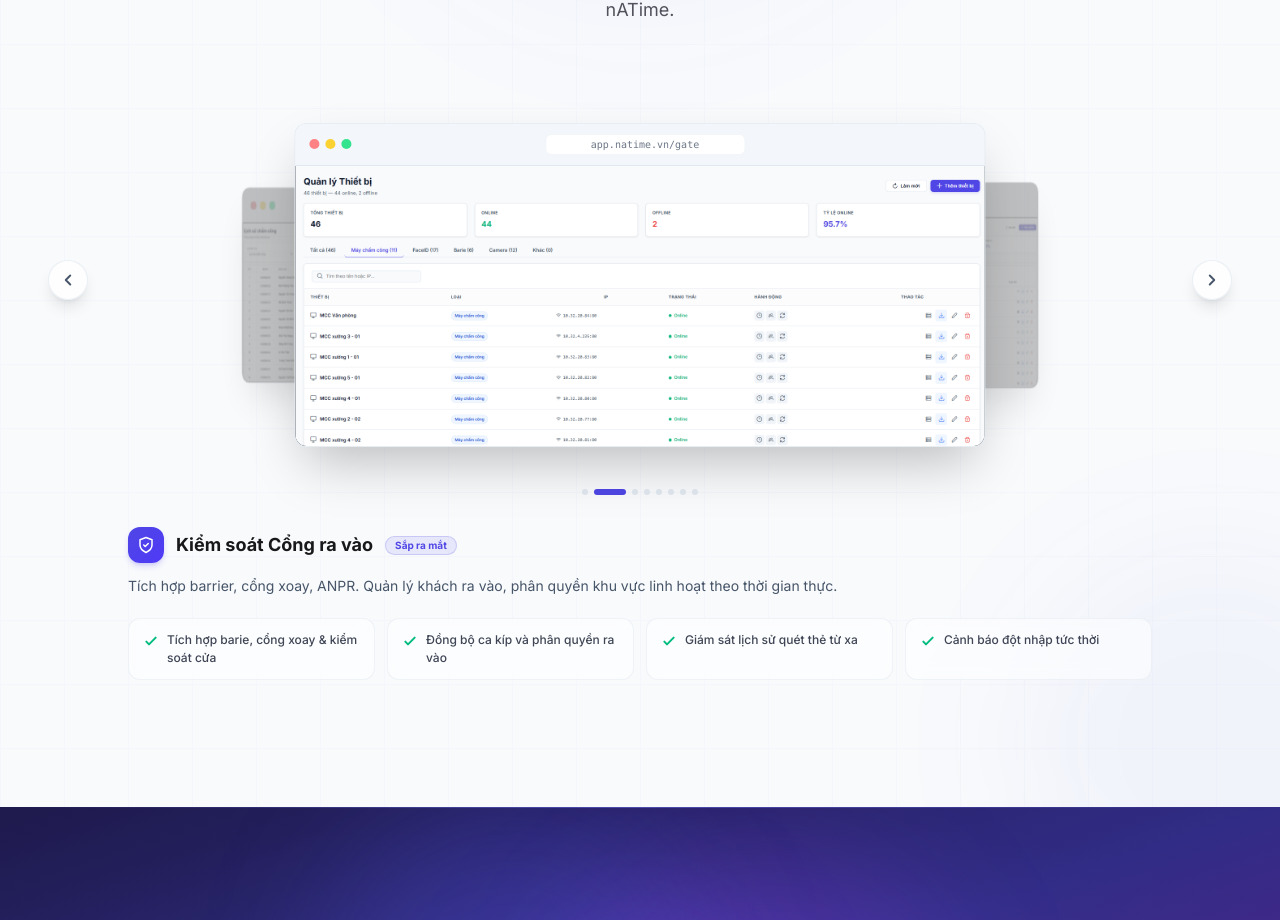
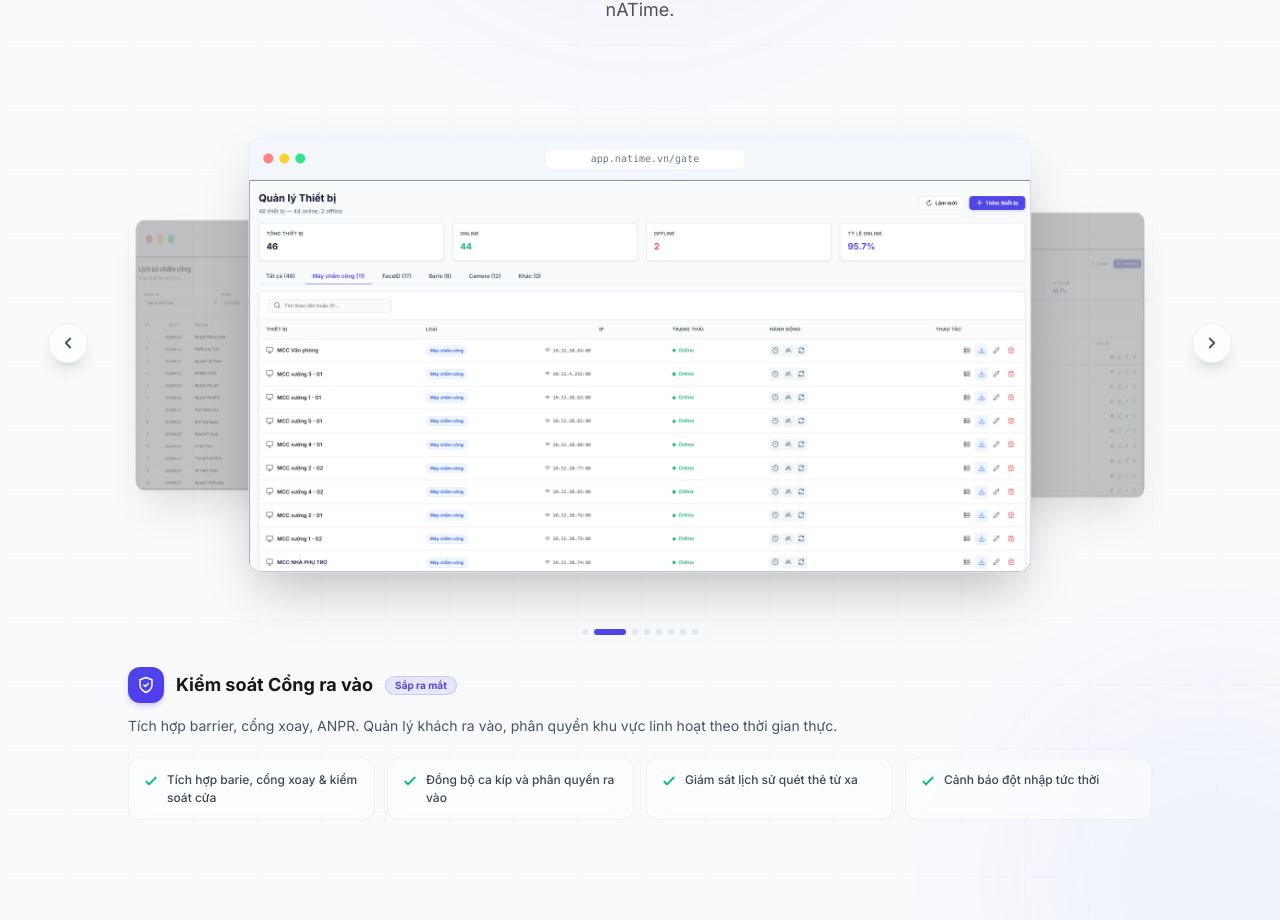
Before and after one commit to knghia2902/nATime-Web, a Next.js app: page / in a window 1280 px wide. Shown: the part 1140-2060 px from the top of the page. Built offline with nearby package versions, Linux system fonts and the light colour scheme; no server answers.

Commit message:
style: increase coverflow card sizes — taller stage, wider cards, no image height cap

```diff
--- a/src/components/sections/Features.tsx
+++ b/src/components/sections/Features.tsx
@@ -278,7 +278,7 @@ export default function Features() {
             >
               <div
                 className="relative flex items-center justify-center"
-                style={{ height: '360px' }}
+                style={{ height: '500px' }}
               >
                 {featuresList.map((feature, idx) => {
                   let pos = idx - activeTab;
@@ -293,8 +293,8 @@ export default function Features() {
                   const transform = isCenter
                     ? 'translateX(-50%) translateY(-50%) rotateY(0deg) translateZ(0px) scale(1)'
                     : isLeft
-                    ? 'translateX(calc(-50% - 200px)) translateY(-50%) rotateY(45deg) translateZ(-110px) scale(0.82)'
-                    : 'translateX(calc(-50% + 200px)) translateY(-50%) rotateY(-45deg) translateZ(-110px) scale(0.82)';
+                    ? 'translateX(calc(-50% - 260px)) translateY(-50%) rotateY(38deg) translateZ(-80px) scale(0.86)'
+                    : 'translateX(calc(-50% + 260px)) translateY(-50%) rotateY(-38deg) translateZ(-80px) scale(0.86)';
 
                   return (
                     <div
@@ -304,7 +304,7 @@ export default function Features() {
                         position: 'absolute',
                         left: '50%',
                         top: '50%',
-                        width: isCenter ? '60%' : '36%',
+                        width: isCenter ? '68%' : '50%',
                         transform,
                         opacity: isCenter ? 1 : 0.52,
                         zIndex: isCenter ? 10 : 5,
@@ -327,7 +327,7 @@ export default function Features() {
                           </div>
                           <div className="w-8 shrink-0" />
                         </div>
-                        <div className="overflow-hidden bg-slate-950" style={{ maxHeight: '280px' }}>
+                        <div className="overflow-hidden bg-slate-950">
                           <img
                             src={feature.image}
                             alt={t(feature.titleVi, feature.titleEn)}
```
